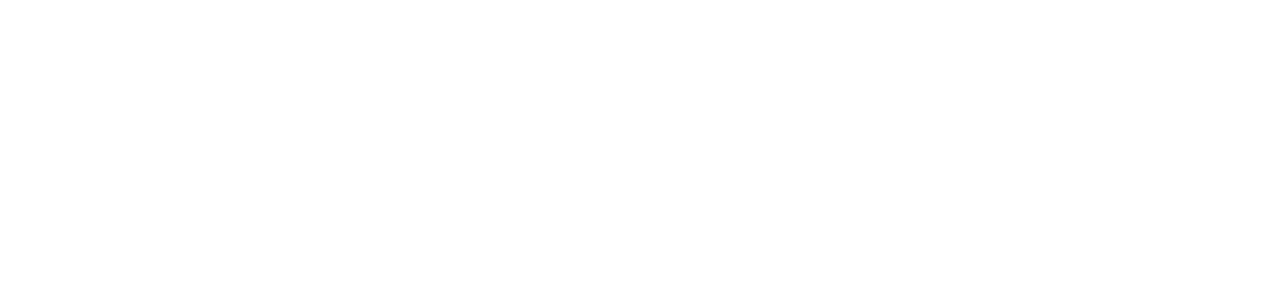
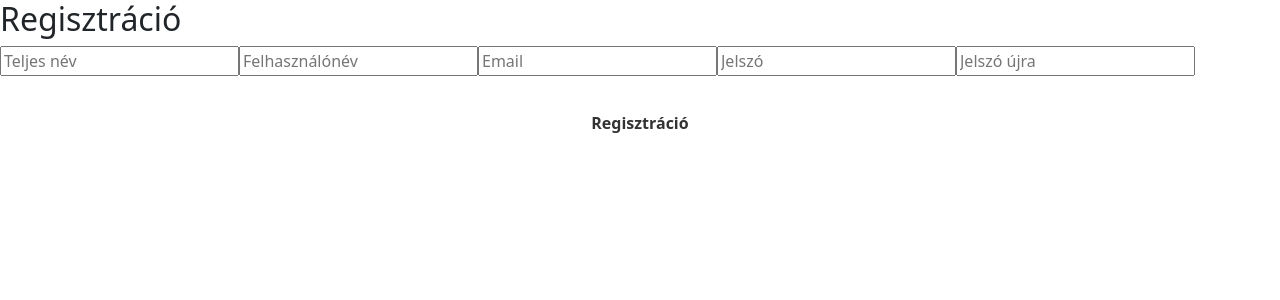
Before and after one commit to Szilvuski/szakdoga_react_frontend, a React (Create React App) app: page /register in a window 1280 px wide. Before the commit this address had no page. Shown: the top 300 px of the page. Built offline with nearby package versions, Linux system fonts and the light colour scheme.

Commit message:
Creating icon and separate menu for user login and registration

```diff
--- a/src/App.jsx
+++ b/src/App.jsx
@@ -6,7 +6,8 @@ import Menu from './Components/Menu.jsx';
 import About from './Components/About.jsx';
 import Contact from './Components/Contact.jsx';
 import Booking from './Components/Booking.jsx';
-import LoginRegister from './Components/LoginRegister.jsx';
+import Login from './Components/Login.jsx';
+import Register from './Components/Register.jsx';
 import Services from './Components/Services.jsx';
 import Sitters from './Components/Sitters.jsx';
 import './Styles/App.css';
@@ -25,7 +26,8 @@ function App() {
           <Route path="/about" element={<About />} />
           <Route path="/contact" element={<Contact />} />
           <Route path="/booking" element={<Booking />} />
-          <Route path="/loginregister" element={<LoginRegister />} />
+          <Route path="/login" element={<Login />} />
+          <Route path="/register" element={<Register />} />
           <Route path="/services" element={<Services />} />
           <Route path="/sitters" element={<Sitters />} />
       </Routes>
--- a/src/Components/LoginRegister.jsx
+++ b/src/Components/Login.jsx
@@ -1,5 +1,5 @@
 import React, { useState, useEffect } from 'react';
-import '../Styles/LoginRegister.css';
+import '../Styles/Login.css';
 import { FaUser } from "react-icons/fa";
 import { FaLock } from "react-icons/fa";
 import { FaEnvelope } from "react-icons/fa";
--- a/src/Components/Menu.jsx
+++ b/src/Components/Menu.jsx
@@ -1,5 +1,6 @@
-import React from 'react';
+import React, { useState, useEffect } from 'react';
 import { Link } from 'react-router-dom';
+import { FaUser } from "react-icons/fa";
 import '../Styles/Menu.css';
 
 import image1 from '../assets/illustrations/image1.png';
@@ -17,6 +18,25 @@ const Menu = () => {
 
   const images = [image1, image2, image3, image4, image5, image6, image7, image8, image9, image10];
 
+  const [showDropdown, setShowDropdown] = useState(false);
+
+  const toggleDropdown = () => {
+    setShowDropdown(!showDropdown);
+  };
+
+  const closeDropdown = (e) => {
+    if (!e.target.closest(".user-icon-container")) {
+      setShowDropdown(false);
+    }
+  };
+
+  useEffect(() => {
+    document.addEventListener("click", closeDropdown);
+    return () => {
+      document.removeEventListener("click", closeDropdown);
+    };
+  }, []);
+
   return(
     <div className="menu">
       <h1>Kérjük válasszon az alábbi lehetőségek közül</h1>
@@ -24,10 +44,21 @@ const Menu = () => {
           <li><Link to="/about">Rólunk</Link></li>
           <li><Link to="/contact">Kapcsolat</Link></li>
           <li><Link to="/booking">Foglalás</Link></li>
-          <li><Link to="/loginregister">Bejelentkezés</Link></li>
           <li><Link to="/services">Szolgáltatások</Link></li>
           <li><Link to="/sitters">Szittereink</Link></li>
       </ul>
+
+      {/* User Icon and Dropdown */}
+      <div className="user-icon-container">
+        <FaUser className="user-icon" onClick={toggleDropdown} />
+        {showDropdown && (
+          <div className="dropdown-menu">
+            <Link to="/login">Bejelentkezés</Link>
+            <Link to="/register">Regisztráció</Link>
+          </div>
+        )}
+      </div>
+
       {images.map((src, index) => (
         <img
           key={index}
--- /dev/null
+++ b/src/Components/Register.jsx
@@ -0,0 +1,109 @@
+import React, { useState } from 'react';
+import '../Styles/Register.css';
+
+const Register = () => {
+    const [formData, setFormData] = useState({
+        fullname: '',
+        username: '',
+        email: '',
+        password: '',
+        confirmPassword: ''
+    });
+
+    const [message, setMessage] = useState('');
+
+    const handleChange = (e) => {
+        setFormData({
+            ...formData,
+            [e.target.name]: e.target.value
+        });
+    };
+
+    const handleSubmit = (e) => {
+        e.preventDefault();
+
+        // Jelszó megerősítés ellenőrzése
+        if (formData.password !== formData.confirmPassword) {
+            setMessage('A jelszavak nem egyeznek!');
+            return;
+        }
+
+        // Fetch API hívás
+        fetch('http://127.0.0.1:8000/register/', {
+            method: 'POST',
+            headers: {
+                'Content-Type': 'application/json',
+            },
+            body: JSON.stringify({
+                fullname: formData.fullname,
+                username: formData.username,
+                email: formData.email,
+                password: formData.password
+            })
+        })
+        .then(response => {
+            if (!response.ok) {
+                throw new Error('Hiba történt a regisztráció során');
+            }
+            return response.json();
+        })
+        .then(data => {
+            setMessage(data.message || 'Regisztráció sikeres!');
+        })
+        .catch(error => {
+            setMessage(error.message);
+        });
+    };
+
+    return (
+        <div className="register-container">
+            <h2>Regisztráció</h2>
+            <form onSubmit={handleSubmit}>
+                <input
+                    type="text"
+                    name="fullname"
+                    placeholder="Teljes név"
+                    value={formData.fullname}
+                    onChange={handleChange}
+                    required
+                />
+                <input
+                    type="text"
+                    name="username"
+                    placeholder="Felhasználónév"
+                    value={formData.username}
+                    onChange={handleChange}
+                    required
+                />
+                <input
+                    type="email"
+                    name="email"
+                    placeholder="Email"
+                    value={formData.email}
+                    onChange={handleChange}
+                    required
+                />
+                <input
+                    type="password"
+                    name="password"
+                    placeholder="Jelszó"
+                    value={formData.password}
+                    onChange={handleChange}
+                    required
+                />
+                <input
+                    type="password"
+                    name="confirmPassword"
+                    placeholder="Jelszó újra"
+                    value={formData.confirmPassword}
+                    onChange={handleChange}
+                    required
+                />
+                <button type="submit">Regisztráció</button>
+            </form>
+            {message && <p>{message}</p>}
+        </div>
+    );
+};
+
+export default Register;
--- a/src/Styles/Menu.css
+++ b/src/Styles/Menu.css
@@ -103,3 +103,46 @@
     top: 4%;
     left: 3%;
 }
+
+.user-icon-container {
+    position: absolute;
+    top: 10px;
+    right: 20px;
+    cursor: pointer;
+  }
+
+  .user-icon {
+    font-size: 2.5rem; /* Méret az ikonhoz */
+    color: indianred; /* Szín az ikonhoz */
+    cursor: pointer; /* Mutatószöveg váltás mutató kézre */
+    transition: transform 0.3s ease-in-out;
+  }
+
+  .user-icon:hover {
+    transform: scale(1.1); /* Ikon méretének növelése hover alatt */
+  }
+
+  .dropdown-menu {
+    position: absolute;
+    top: 40px;
+    right: 20px;
+    background-color: indianred;
+    color: white;
+    border-radius: 8px;
+    box-shadow: 0 4px 8px rgba(0, 0, 0, 0.2);
+    padding: 10px 20px;
+    display: flex;
+    flex-direction: column;
+    z-index: 10;
+  }
+
+  .dropdown-menu a {
+    text-decoration: none;
+    color: white;
+    margin: 5px 0;
+    font-size: 1rem;
+  }
+
+  .dropdown-menu a:hover {
+    text-decoration: underline;
+  }
```
Also changed, not shown: src/Styles/Login.css (renamed from src/Styles/LoginRegister.css), src/Styles/Register.css (added).
